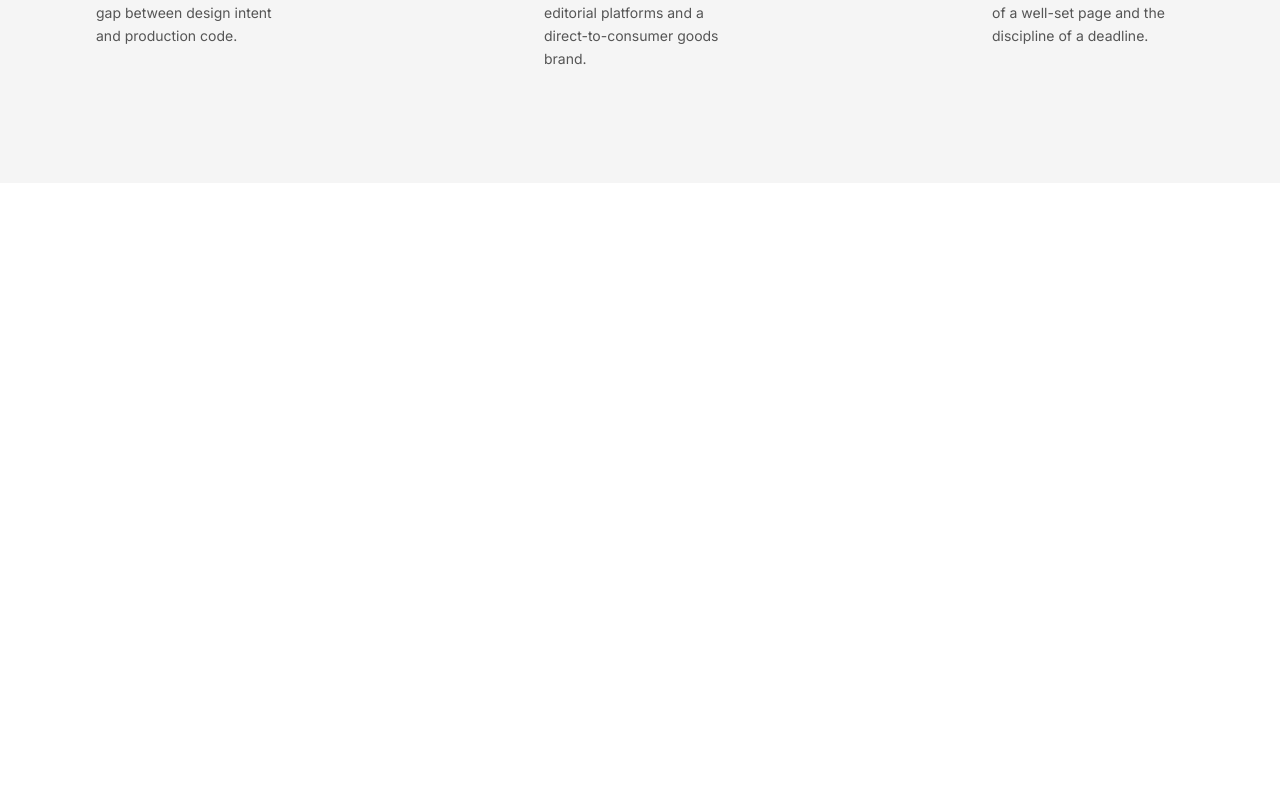
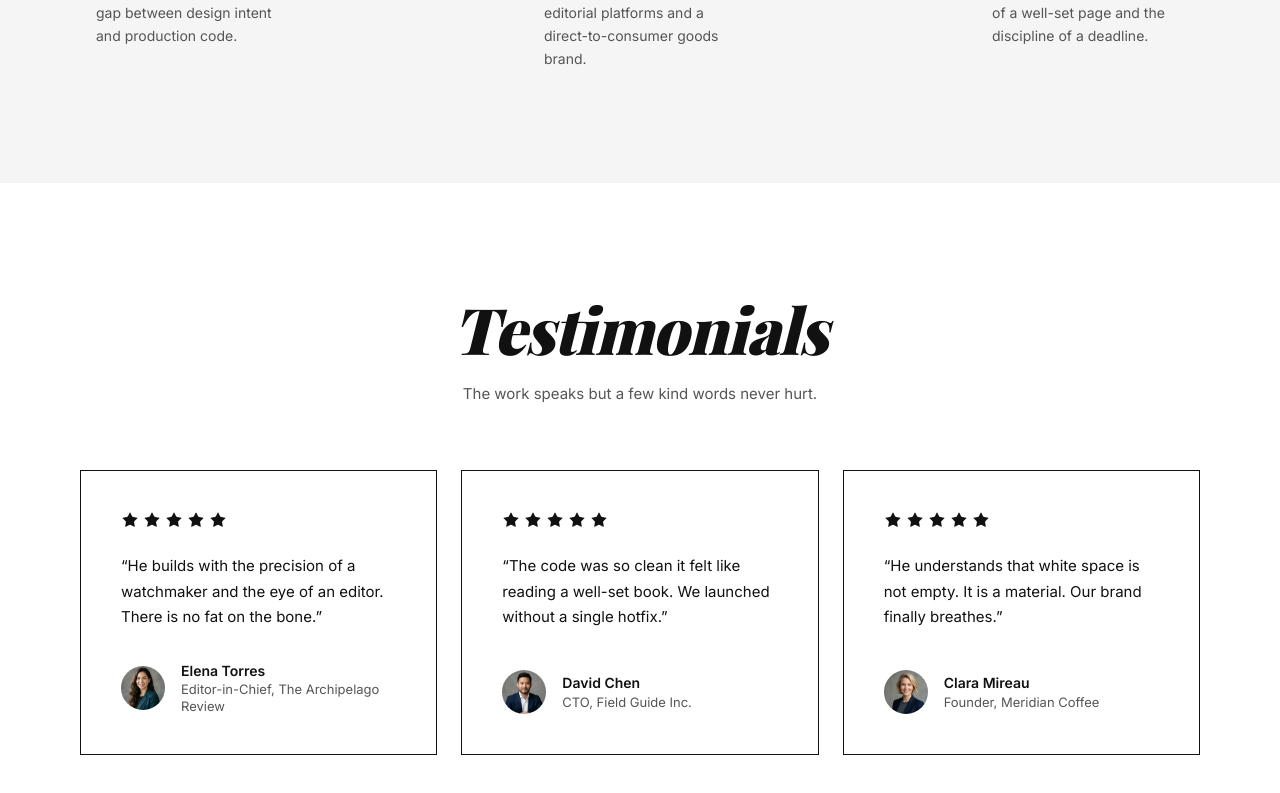
Before and after one commit to kaz-hero123/hilman-portfolio, a Next.js app: page / in a window 1280 px wide. Shown: the part 3957-4750 px from the top of the page. Before the commit the page ends 4140 px from the top, so only its background shows below. Built offline with nearby package versions, Linux system fonts and the light colour scheme.

Commit message:
feat: wire testimonials section into main page layout

```diff
--- a/src/app/page.tsx
+++ b/src/app/page.tsx
@@ -2,6 +2,7 @@ import { Hero } from '@/components/sections/Hero'
 import { Work } from '@/components/sections/Work'
 import { Craft } from '@/components/sections/Craft'
 import { History } from '@/components/sections/History'
+import { Testimonials } from '@/components/sections/Testimonials'
 
 export default function Home() {
   return (
@@ -10,6 +11,7 @@ export default function Home() {
       <Work />
       <Craft />
       <History />
+      <Testimonials />
       {/* Additional sections will be added after approval */}
     </main>
   )
```
